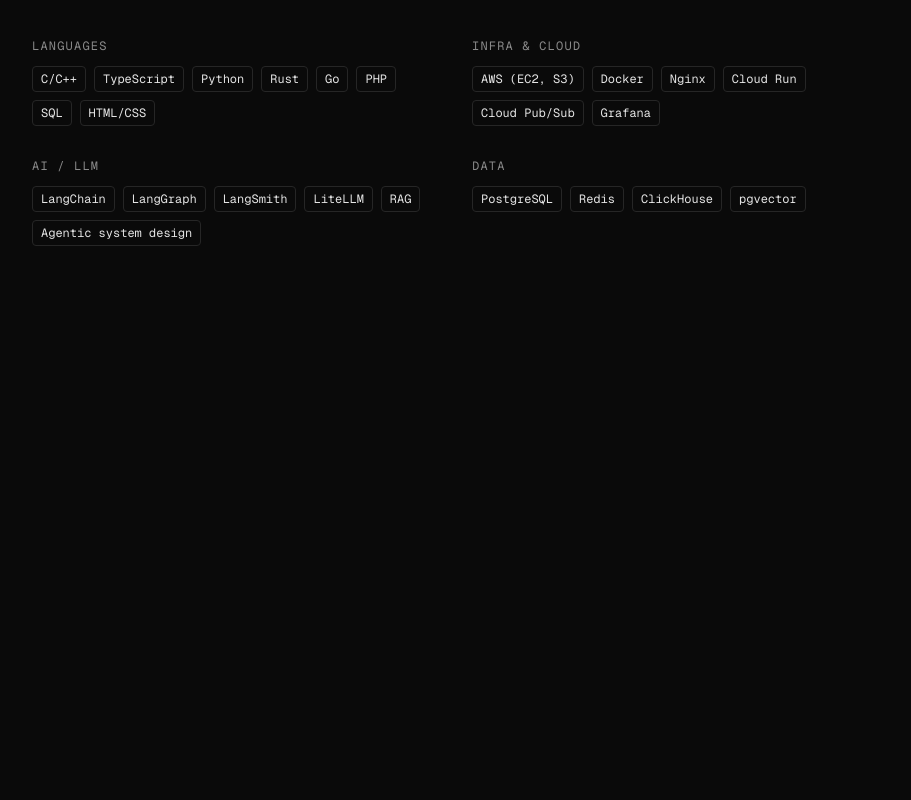
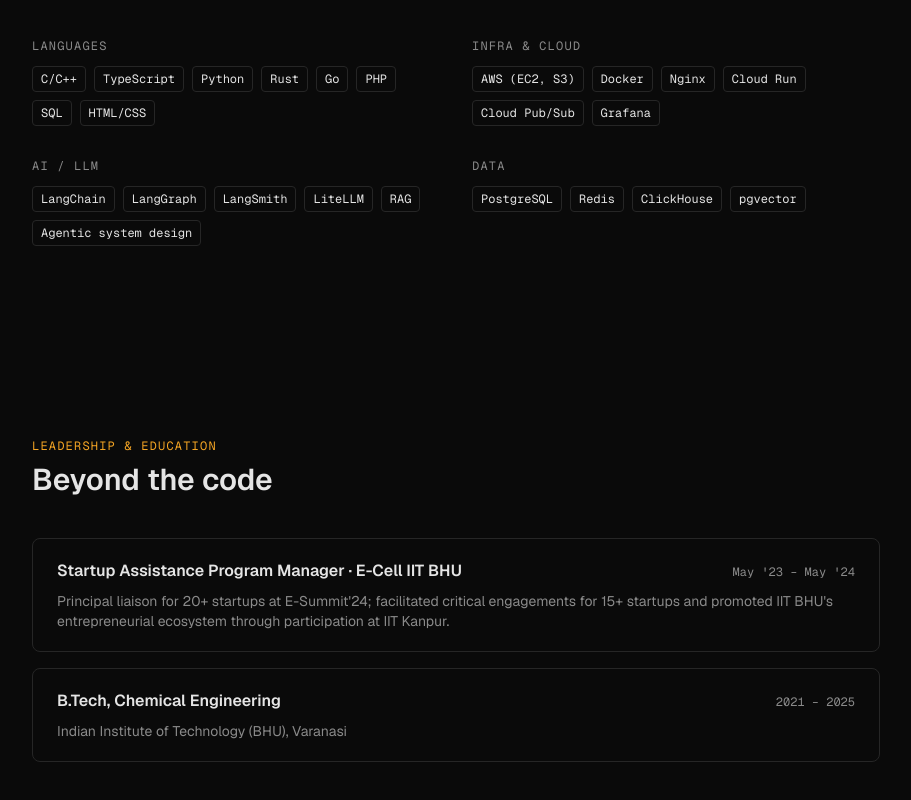
Before and after one commit to tanishq0421/portfolio, a Next.js app: page / in a window 1280 px wide. Shown: the part 2664-3464 px from the top of the page, without its empty margins (184-1095 px from the left). Before the commit the page ends 3006 px from the top, so only its background shows below. Built offline with nearby package versions, Linux system fonts and the light colour scheme.

Commit message:
Add Leadership & Education section

```diff
--- a/app/page.tsx
+++ b/app/page.tsx
@@ -3,6 +3,7 @@
 import { ExperienceSection } from "@/components/ExperienceSection";
 import { ProjectsSection } from "@/components/ProjectsSection";
 import { SkillsSection } from "@/components/SkillsSection";
+import { LeadershipSection } from "@/components/LeadershipSection";
 
 export default function Home() {
   return (
@@ -12,6 +13,7 @@
       <ExperienceSection />
       <ProjectsSection />
       <SkillsSection />
+      <LeadershipSection />
     </main>
   );
 }
--- /dev/null
+++ b/components/LeadershipSection.tsx
@@ -0,0 +1,38 @@
+import { Section } from "@/components/Section";
+import { education, leadership } from "@/lib/data/leadership";
+
+export function LeadershipSection() {
+  return (
+    <Section
+      id="leadership"
+      eyebrow="Leadership & Education"
+      title="Beyond the code"
+    >
+      <div className="space-y-4">
+        <div className="rounded-lg border border-border px-6 py-5">
+          <div className="flex flex-wrap items-baseline justify-between gap-2">
+            <span className="font-semibold text-foreground">
+              {leadership.title} · {leadership.org}
+            </span>
+            <span className="font-mono text-xs text-muted">
+              {leadership.dates}
+            </span>
+          </div>
+          <p className="mt-2 text-sm text-muted">{leadership.summary}</p>
+        </div>
+
+        <div className="rounded-lg border border-border px-6 py-5">
+          <div className="flex flex-wrap items-baseline justify-between gap-2">
+            <span className="font-semibold text-foreground">
+              {education.degree}
+            </span>
+            <span className="font-mono text-xs text-muted">
+              {education.dates}
+            </span>
+          </div>
+          <p className="mt-2 text-sm text-muted">{education.org}</p>
+        </div>
+      </div>
+    </Section>
+  );
+}
--- /dev/null
+++ b/lib/data/leadership.ts
@@ -0,0 +1,15 @@
+import type { CompactEntry } from "@/lib/data/types";
+
+export const education = {
+  degree: "B.Tech, Chemical Engineering",
+  org: "Indian Institute of Technology (BHU), Varanasi",
+  dates: "2021 – 2025",
+};
+
+export const leadership: CompactEntry = {
+  title: "Startup Assistance Program Manager",
+  org: "E-Cell IIT BHU",
+  dates: "May '23 – May '24",
+  summary:
+    "Principal liaison for 20+ startups at E-Summit'24; facilitated critical engagements for 15+ startups and promoted IIT BHU's entrepreneurial ecosystem through participation at IIT Kanpur.",
+};
```
